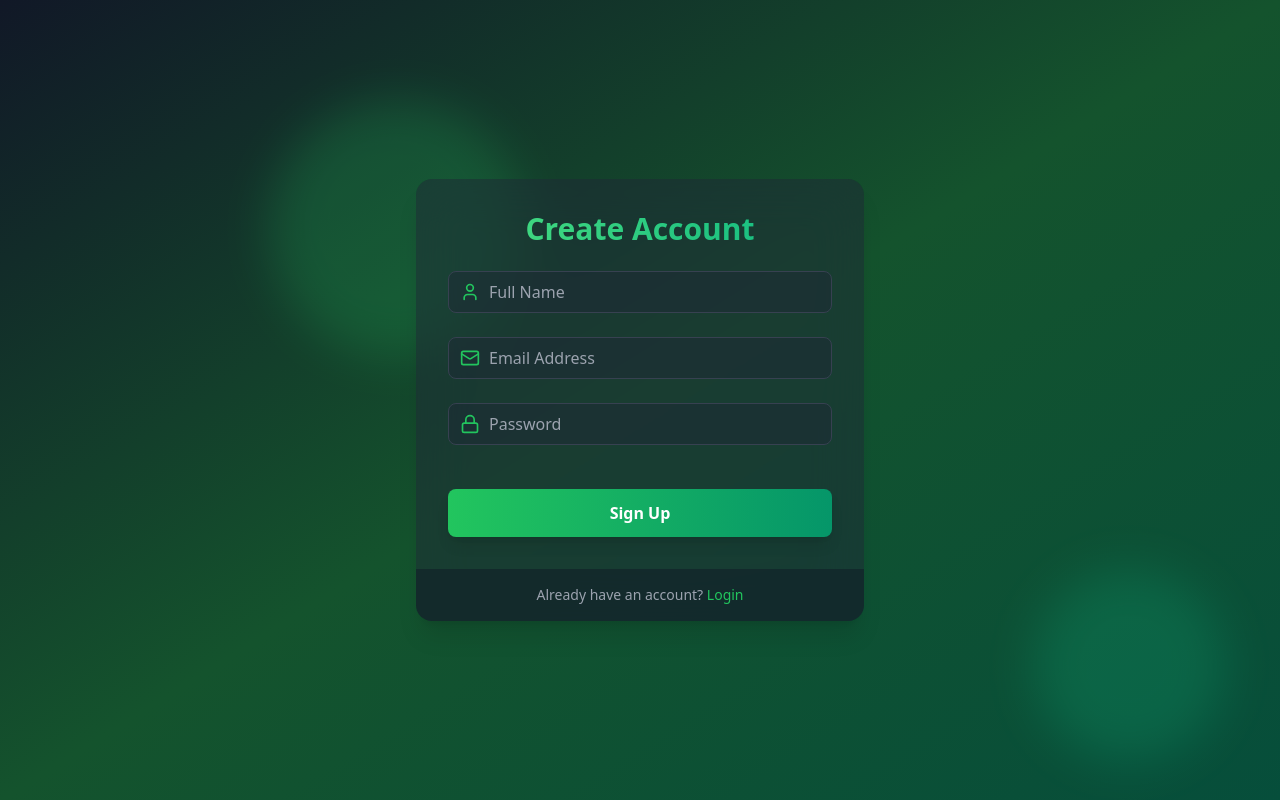
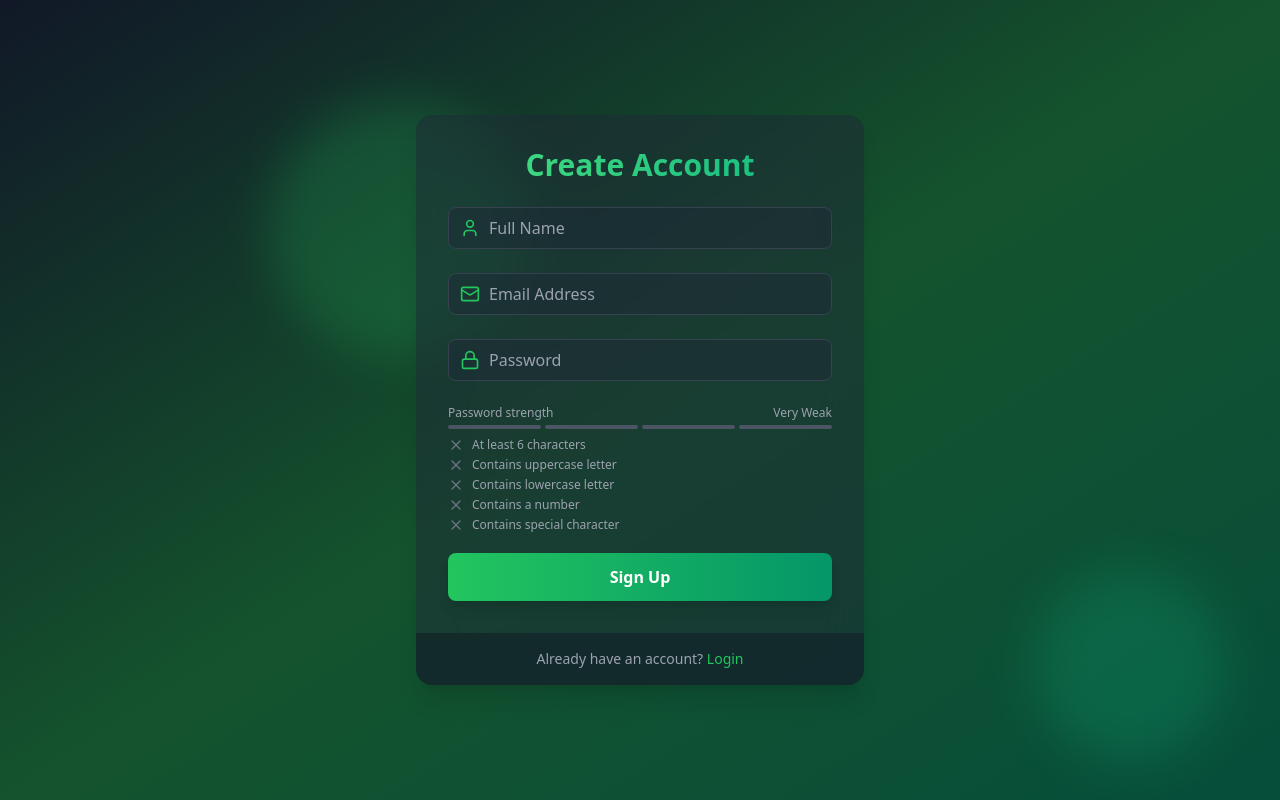
Before and after one commit to Ahteshamull/Internship_Auth, a React (Vite) app in the folder client/: page /signup in a window 1280 px wide. Built offline with nearby package versions, Linux system fonts and the light colour scheme.

Commit message:
sign up design done

```diff
--- a/client/src/Components/PasswordStrength.jsx
+++ b/client/src/Components/PasswordStrength.jsx
@@ -1,34 +1,33 @@
 import { Check, X } from "lucide-react";
-import React from "react";
-const passwordStrength = ({ password }) => {
+
+const PasswordCriteria = ({ password }) => {
   const criteria = [
     { label: "At least 6 characters", met: password.length >= 6 },
     { label: "Contains uppercase letter", met: /[A-Z]/.test(password) },
     { label: "Contains lowercase letter", met: /[a-z]/.test(password) },
     { label: "Contains a number", met: /\d/.test(password) },
-    {
-      label: "Contains special character",
-      met: /[^A-Za-z0-9]/.test(password),
-    },
+    { label: "Contains special character", met: /[^A-Za-z0-9]/.test(password) },
   ];
+
   return (
-    <div className="mt-2 space-y-2">
-      {criteria.map((criterion, index) => (
-        <div key={criterion.label} className="flex items-center text-xs">
-          {criterion.met ? (
+    <div className="mt-2 space-y-1">
+      {criteria.map((item) => (
+        <div key={item.label} className="flex items-center text-xs">
+          {item.met ? (
             <Check className="size-4 text-green-500 mr-2" />
           ) : (
             <X className="size-4 text-gray-500 mr-2" />
           )}
-          <span className={criterion.met ? "text-green-500" : "text-gray-500"}>
-            {criterion.label}
+          <span className={item.met ? "text-green-500" : "text-gray-400"}>
+            {item.label}
           </span>
         </div>
       ))}
     </div>
   );
 };
-export default function PasswordStrength({ password }) {
+
+const PasswordStrength = ({ password }) => {
   const getStrength = (pass) => {
     let strength = 0;
     if (pass.length >= 6) strength++;
@@ -56,7 +55,6 @@ export default function PasswordStrength({ password }) {
   };
 
   return (
-
     <div className="mt-2">
       <div className="flex justify-between items-center mb-1">
         <span className="text-xs text-gray-400">Password strength</span>
@@ -77,6 +75,6 @@ export default function PasswordStrength({ password }) {
       </div>
       <PasswordCriteria password={password} />
     </div>
-
   );
-}
+};
+export default PasswordStrength;
--- a/client/src/Pages/Signup.jsx
+++ b/client/src/Pages/Signup.jsx
@@ -1,15 +1,14 @@
-import React from "react";
+import React, { useState } from "react";
 import { motion } from "framer-motion";
 import Input from "../Components/Input";
 import { Eye, Lock, Mail, User } from "lucide-react";
 import { Link } from "react-router";
+import PasswordStrengthMeter from "../Components/PasswordStrength";
 
 export default function Signup() {
-  const [data, setData] = React.useState({
-    name: "",
-    email: "",
-    password: "",
-  });
+  	const [name, setName] = useState("");
+	const [email, setEmail] = useState("");
+	const [password, setPassword] = useState("");
   const handleChange = (e) => {
     setData({ ...data, [e.target.name]: e.target.value });
     console.log(data);
@@ -32,27 +31,27 @@ export default function Signup() {
 
         <form onSubmit={handleSubmit}>
           <Input
-            onChange={handleChange}
+            onChange={(e) => setName(e.target.value)}
             icon={User}
             type="text"
             placeholder="Full Name"
-            value={data.name}
+            value={name}
           />
           <Input
-            onChange={handleChange}
+            onChange={(e) => setEmail(e.target.value)}
             icon={Mail}
             type="email"
             placeholder="Email Address"
-            value={data.email}
+            value={email}
           />
           <Input
-            onChange={handleChange}
+            onChange={(e) => setPassword(e.target.value)}
             icon={Lock}
-            type="text"
+            type="password"
             placeholder="Password"
-            value={data.password}
+            value={password}
           />
-
+          <PasswordStrengthMeter password={password} />
           <motion.button
             className="mt-5 w-full py-3 px-4 bg-gradient-to-r from-green-500 to-emerald-600 text-white
 						font-bold rounded-lg shadow-lg hover:from-green-600
@@ -61,14 +60,19 @@ export default function Signup() {
             whileHover={{ scale: 1.02 }}
             whileTap={{ scale: 0.98 }}
             type="submit"
-          >Sign Up</motion.button>
+          >
+            Sign Up
+          </motion.button>
         </form>
-          </div>
-          <div className="px-8 py-4 bg-gray-900 bg-opacity-50 flex justify-center ">
-              <p className="text-sm text-gray-400">Already have an account? <Link to={"/login"} className="text-green-500 hover:underline">
-              Login
-              </Link></p>
-          </div>
+      </div>
+      <div className="px-8 py-4 bg-gray-900 bg-opacity-50 flex justify-center ">
+        <p className="text-sm text-gray-400">
+          Already have an account?{" "}
+          <Link to={"/login"} className="text-green-500 hover:underline">
+            Login
+          </Link>
+        </p>
+      </div>
     </motion.div>
   );
 }
```
Lines whose indentation alone changed are shown as unchanged.
